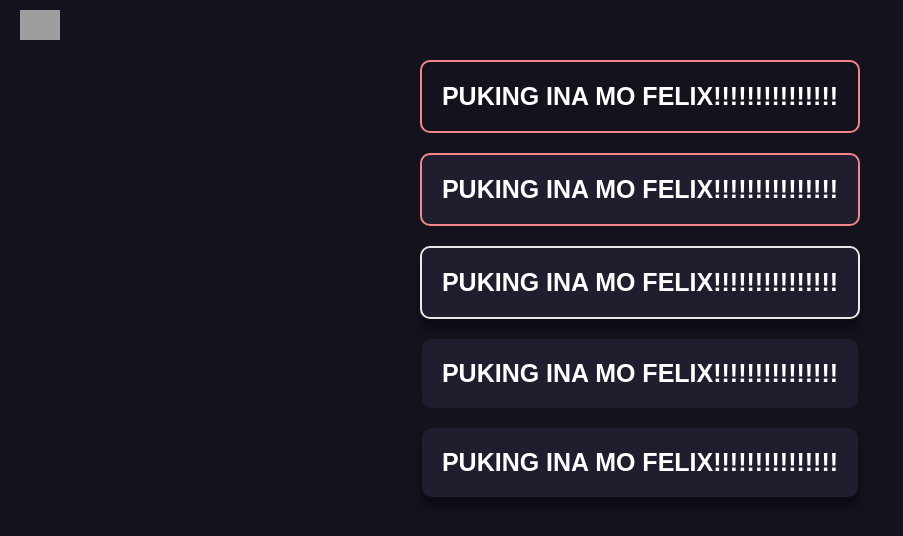
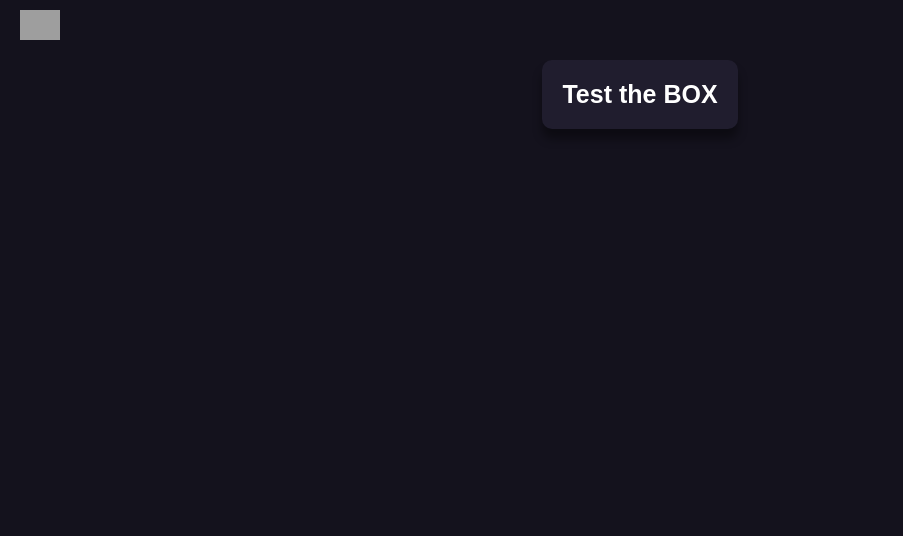
Before and after one commit to Lv1CR00K/react-test, a React (Vite) app: page / in a window 1280 px wide. Shown: the top 536 px of the page, without its empty margins (0-903 px from the left). Built offline with nearby package versions, Linux system fonts and the light colour scheme; grey boxes are pictures that could not be loaded.

Commit message:
User-Select None Update

```diff
--- a/src/App.jsx
+++ b/src/App.jsx
@@ -7,26 +7,13 @@ import HeadsOne from './VelOne/components/h1.jsx'
 import './VelOne/crookwork.css'
 
 export default function App(){
-    const h1Texting = "PUKING INA MO FELIX!!!!!!!!!!!!!!!";
     return (
     <>
         <Header />
         <div className='flex_column' style={{alignItems : "center"}}>
-            <BoxBody rad={10}>
-                <HeadsOne text={h1Texting}/>
-            </BoxBody>
-            <BoxBody rad={10} type="BorBG">
-                <HeadsOne text={h1Texting}/>
-            </BoxBody>
-            <BoxBody rad={10} type="BorBGSha">
-                <HeadsOne text={h1Texting}/>
-            </BoxBody>
-            <BoxBody rad={10} type="BG">
-                <HeadsOne text={h1Texting}/>
-            </BoxBody>
-            <BoxBody rad={10} type="BGSha">
-                <HeadsOne text={h1Texting}/>
-            </BoxBody>
+        <BoxBody rad={10} type="BGSha">
+            <HeadsOne text="Test the BOX" type="h1"/>
+        </BoxBody>
         </div>
         <Footer />
     </>
--- a/src/VelOne/components/h1.jsx
+++ b/src/VelOne/components/h1.jsx
@@ -1,13 +1,17 @@
+import React from 'react';
 import Validator from '../validator'
 
-export default function HeadsOne({text}) {
+// const h1Texting = "PUKING INA MO FELIX!!!!!!!!!!!!!!!";
+// <HeadsOne text="hello" type="h1"/>
+
+export default function HeadsOne({type, text}) {
+    const seeType = ["h1", "h2", "h3", "h4", "p"];
+    const htType = seeType.indexOf(type) !== -1 && type ? type : "h1";
+    const defText = "Lorem ipsum dolor sit amet consectetur adipisicing elit.";
+
     if(text && (Validator("text", text) || Validator("num", text))){
-        return(
-            <h1>{text}</h1>
-        );
+        return React.createElement(htType, {}, text);
     }else{
-        return(
-            <h1>Test this shit out!</h1>
-        );
+        return React.createElement(htType, {}, defText);
     }
 }
--- a/src/VelOne/crookwork.css
+++ b/src/VelOne/crookwork.css
@@ -82,9 +82,9 @@ h1,h2,h3,h4,p{
     text-align: var(--tAl);
     padding: var(--pad);
     margin: var(--mar);
+    color: var(--textColorBlack);
 }
 h1{
-    color: var(--textColorBlack);
     font-size: var(--textBigSize);
 }[class*="border_"]{
     border-color: var(--bCol) !important;
@@ -119,6 +119,7 @@ header{
     display: flex;
     align-items: center;
     padding: 0px 10px;
+
 }
 /*------------------ HEADER FOOTER ------------------*/
 
--- a/src/components/root.css
+++ b/src/components/root.css
@@ -4,4 +4,8 @@
     --textColorBlack: white !important;
     --whiteBg: rgb(32, 29, 46) !important;
     --shadowValue: 0px 10px 10px rgba(0, 0, 0, 0.384) !important;
+    user-select: none;
+    -webkit-user-select: none;
+    -moz-user-select: none;
+    -ms-user-select: none;
 }
```
Also changed, not shown: src/VelOne/components/box_body.jsx (+12 -0 lines).
